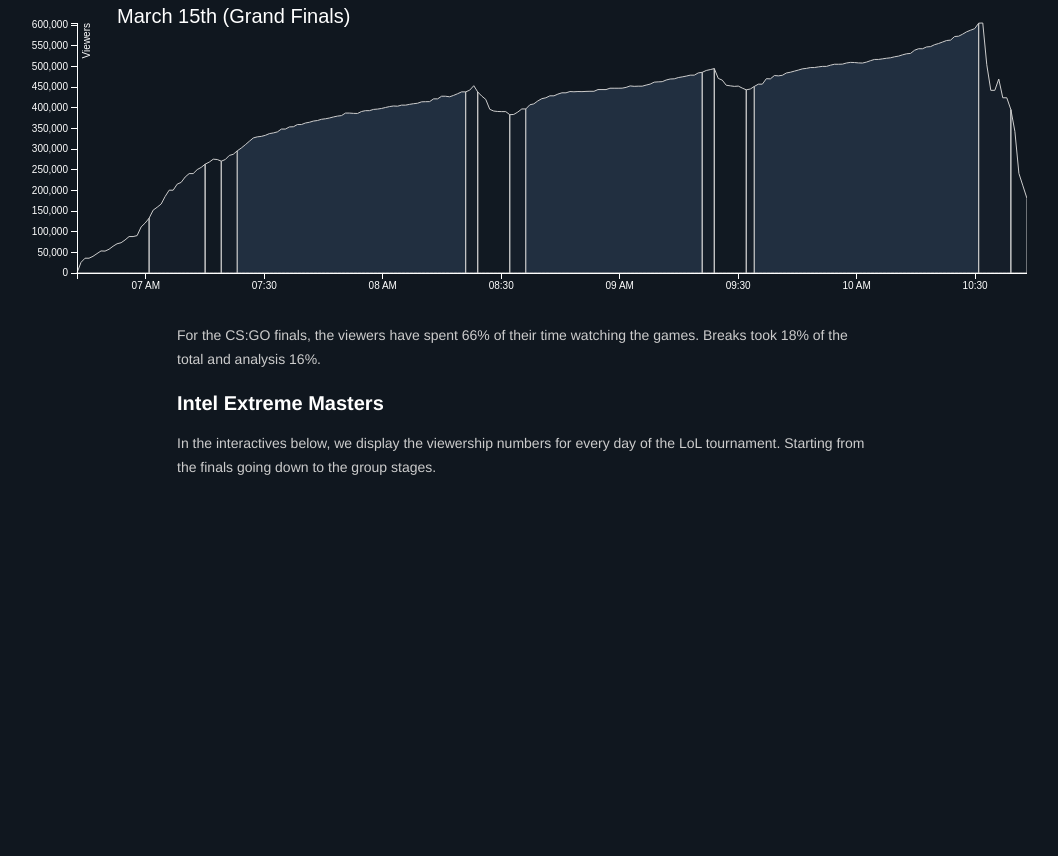
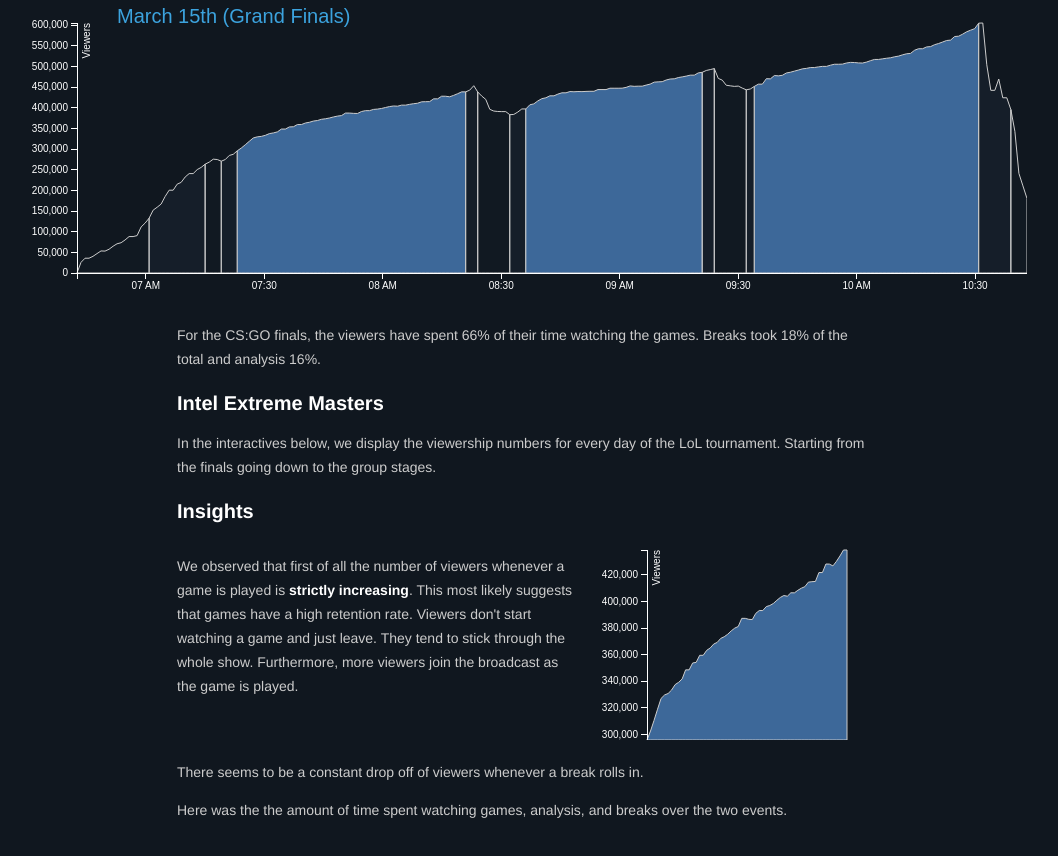
Before and after one commit to efekarakus/esports, a plain HTML site: page esl/katowice-2015/index.html in a window 1280 px wide. Shown: the part 464-1320 px from the top of the page, without its empty margins (113-1171 px from the left). Before the commit the page ends 1043 px from the top, so only its background shows below. Drawn offline with Linux system fonts and the light colour scheme.

Commit message:
retention rate chart done

```diff
--- a/esl/katowice-2015/charts/segmented-area-chart.js
+++ b/esl/katowice-2015/charts/segmented-area-chart.js
@@ -4,7 +4,13 @@
 		width = 1000 - margin.left - margin.right,
 		height = 300 - margin.top - margin.bottom;
 
+	var showTitle = true,
+		formatDate = true;
+
 	var parseDate = d3.time.format("%Y-%m-%d %H:%M:%S");
+
+	function chart(selection) {
+		selection.each(function(data) {
 
 			var x = d3.time.scale()
 				.range([0, width]);
@@ -25,23 +31,23 @@
 				.y0(height)
 				.y1(function(d) {return y(d.count);});
 
+			var title = data.day;
+			var areas = data.areas;
 
-	function chart(selection) {
-		selection.each(function(data) {
+			var maxCount = 0,
+				minCount = 999999;
 
-			var day = data.day;
-			var areas = data.areas
-
-			var maxCount = 0;
-			var minDate = new Date(2999, 12, 12);
-			var maxDate = new Date(0, 1, 1);
+			var minDate = new Date(2999, 12, 12),
+				maxDate = new Date(0, 1, 1);
 
 			areas.forEach(function(area) {
 				var points = area.points;
 				points.forEach(function(point) {
+
 					point.count  = +point.count;
-					point.timestamp = parseDate.parse(point.timestamp);
+					point.timestamp = formatDate ? parseDate.parse(point.timestamp) : point.timestamp;
 
+					minCount = minCount > point.count ? point.count : minCount;
 					maxCount = maxCount < point.count ? point.count : maxCount;
 					minDate = minDate > point.timestamp ? point.timestamp : minDate;
 					maxDate = maxDate < point.timestamp ? point.timestamp : maxDate;
@@ -49,7 +55,7 @@
 			});
 
 			x.domain([minDate, maxDate]);
-			y.domain([0, maxCount]);
+			y.domain([minCount, maxCount]);
 
 			var svg =  d3.select(this)
 				.append("svg")
@@ -84,7 +90,7 @@
 				.append("text")
 					.attr("x", 40)
 					.attr("class", "title")
-					.text(day);
+					.text(showTitle ? title : "");
 
 		});
 	}
@@ -97,13 +103,25 @@
 
 	chart.width = function(_) {
 		if (!arguments.length) return width;
-		width = _;
+		width = _ - margin.left - margin.right;
 		return chart;
 	}
 
 	chart.height = function(_) {
 		if (!arguments.length) return height;
-		height = _;
+		height = _ - margin.top - margin.bottom;;
+		return chart;
+	}
+
+	chart.showTitle = function(_) {
+		if (!arguments.length) return showTitle;
+		showTitle = _;
+		return chart;
+	}
+
+	chart.formatDate = function(_) {
+		if (!arguments.length) return formatDate;
+		formatDate = _;
 		return chart;
 	}
 
--- a/esl/katowice-2015/index.html
+++ b/esl/katowice-2015/index.html
@@ -38,7 +38,7 @@
                 the group stages.
             </p>
         </div>
-        <div class="chart" id="esl-one-4"></div>
+        <div class="chart" id="esl-one-chart"></div>
         <div class="writing">
             <p>
                 For the CS:GO finals, the viewers have spent 66% of their time watching the games. Breaks took 18% of the total and analysis 16%.
@@ -50,6 +50,34 @@
                 In the interactives below, we display the viewership numbers for every day of the LoL tournament. Starting from the finals going down to the group stages.
             </p>
         </div>
+        <div class="writing" id="insights">
+            <h2>Insights</h2>
+
+            <div class="twc">
+                <div class="t">
+                    <p>
+                        We observed that first of all the number of viewers whenever a game is played
+                        is <span class="highlight">strictly increasing</span>. This most likely suggests
+                        that games have a high retention rate. Viewers don't start watching a game and
+                        just leave. They tend to stick through the whole show.
+                        Furthermore, more viewers join the broadcast as the game is played.
+                    </p>
+                </div>
+                <div class="c chart" id="retention-chart"></div>
+            </div>
+
+            <div class="twc">
+                <p>
+                    There seems to be a constant drop off of viewers whenever a break rolls in.
+                </p>
+            </div>
+
+            <div class="twc">
+                <p>
+                    Here was the the amount of time spent watching games, analysis, and breaks over the two events.
+                </p>
+            </div>
+        </div>
 	</body>
 
     <script type="text/javascript" src="./libraries/d3.min.js"></script>
--- a/esl/katowice-2015/js/esl.js
+++ b/esl/katowice-2015/js/esl.js
@@ -4,18 +4,29 @@
 
 		if (error) return console.warn(error);
 
-		var streams = data.streams;
+		var streams = data.streams.reverse();
 
-		streams.forEach(function(stream) {
-			var streamId = stream.stream_id;
+		var streamId = streams[0].stream_id;
 
-			var chart = segmentedAreaChart();
+		var chart = segmentedAreaChart();
 
-			d3.select("#esl-one-" + streamId)
-				.datum(stream)
-				.call(chart);
+		d3.select("#esl-one-chart")
+			.datum(streams[0])
+			.call(chart);
 
-		});
+
+		var retentionChart = segmentedAreaChart()
+								.margin({top: 10, right: 30, bottom: 0, left: 50})
+								.width(280)
+								.height(200)
+								.showTitle(false)
+								.formatDate(false);
+
+		d3.select("#retention-chart")
+			.datum({
+				areas: [streams[0].areas[4]]
+			})
+			.call(retentionChart);
 
 	});
 
--- a/esl/katowice-2015/styles/css/main.css
+++ b/esl/katowice-2015/styles/css/main.css
@@ -18,6 +18,11 @@
 
 a:hover {
     text-decoration: underline;
+}
+
+span.highlight {
+    font-weight: 800;
+    color: #fff;
 }
 
 .title h1 {
@@ -53,3 +58,19 @@
     font-weight: 800;
     color: #fff;
 }
+
+.twc {
+    width: 700px;
+    clear: both;
+}
+
+.twc .t {
+    float: left;
+    width: 400px;
+    padding-right: 20px;
+}
+
+.twc .c {
+    float: left;
+    width: 280px;
+}
--- a/esl/katowice-2015/styles/css/sar.css
+++ b/esl/katowice-2015/styles/css/sar.css
@@ -3,6 +3,10 @@
 	width: 1000px;
 	height: 300px;
 	margin-bottom: 20px;
+}
+
+.c.chart {
+	height: 200px;
 }
 
 .chart text {
@@ -13,7 +17,7 @@
 .chart text.title {
 	font: 20px sans-serif;
 	font-style: bold;
-	fill: #fff;
+	fill: #3ca3de;
 }
 
 .chart .axis path,
@@ -39,6 +43,6 @@
 }
 
 .chart .area.game {
-	fill: #212F40;
+	fill: #3D6899;
 	fill-opacity: 1;
 }
```
Lines whose indentation alone changed are shown as unchanged.
